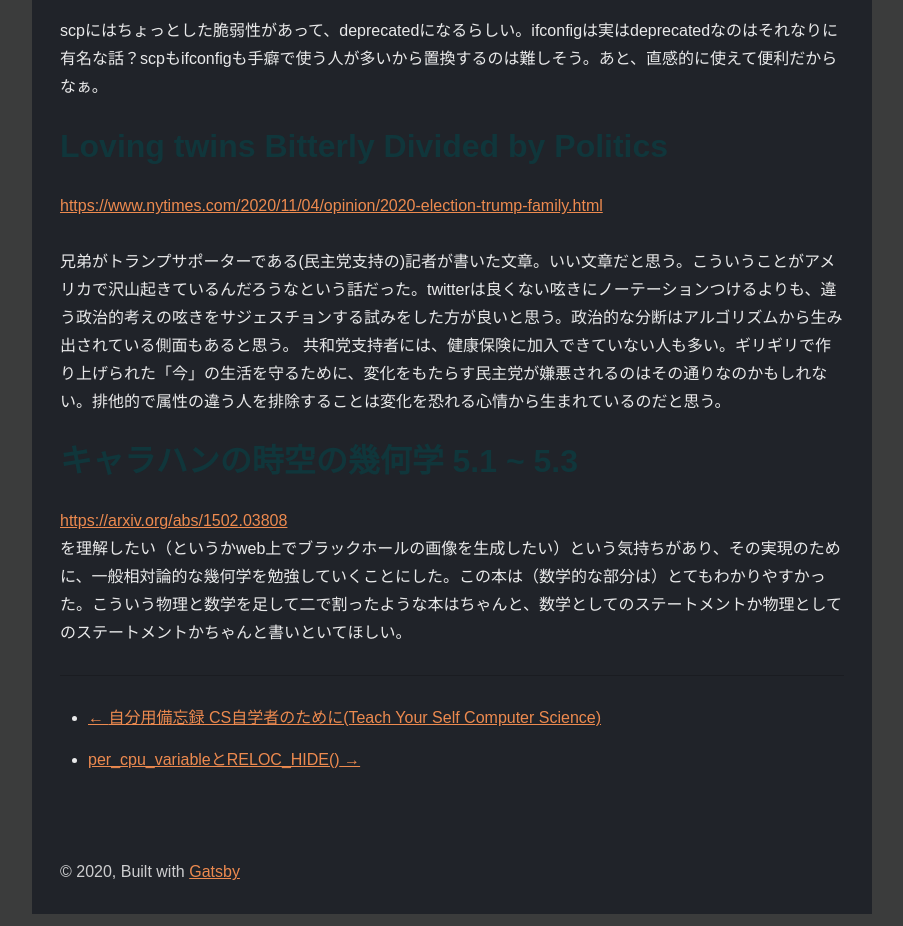
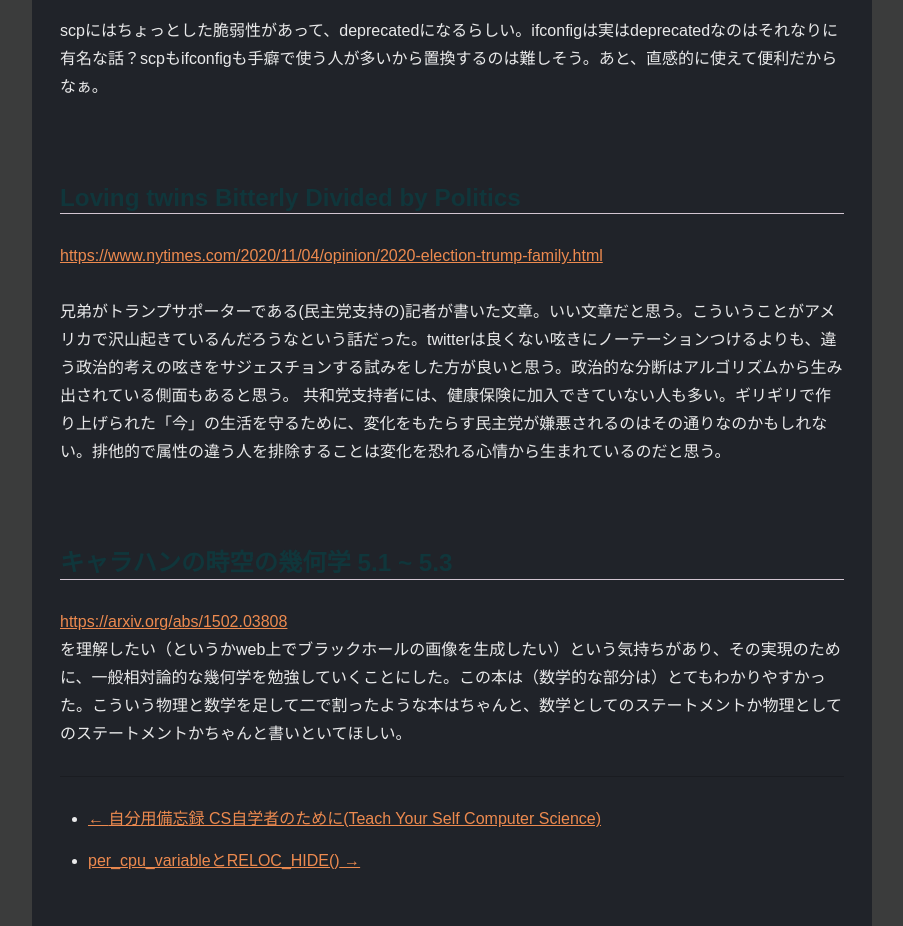
Before and after one commit to yukarinoki/blog, a Gatsby site: page /readings_Nov20/ in a window 1280 px wide. Shown: the part 1780-2706 px from the top of the page, without its empty margins (184-1087 px from the left). Built offline with nearby package versions, Linux system fonts and the light colour scheme; Gatsby itself is replaced by a stand-in of ours; some packages are replaced by stand-ins of ours.

Commit message:
fix indent

```diff
--- a/content/blog/readings_Nov20/index.md
+++ b/content/blog/readings_Nov20/index.md
@@ -48,12 +48,12 @@ https://lwn.net/SubscriberLink/835962/ae41b27bc20699ad/
 
 scpにはちょっとした脆弱性があって、deprecatedになるらしい。ifconfigは実はdeprecatedなのはそれなりに有名な話？scpもifconfigも手癖で使う人が多いから置換するのは難しそう。あと、直感的に使えて便利だからなぁ。
 
-# Loving twins Bitterly Divided by Politics
+## Loving twins Bitterly Divided by Politics
  https://www.nytimes.com/2020/11/04/opinion/2020-election-trump-family.html
 
 兄弟がトランプサポーターである(民主党支持の)記者が書いた文章。いい文章だと思う。こういうことがアメリカで沢山起きているんだろうなという話だった。twitterは良くない呟きにノーテーションつけるよりも、違う政治的考えの呟きをサジェスチョンする試みをした方が良いと思う。政治的な分断はアルゴリズムから生み出されている側面もあると思う。
 共和党支持者には、健康保険に加入できていない人も多い。ギリギリで作り上げられた「今」の生活を守るために、変化をもたらす民主党が嫌悪されるのはその通りなのかもしれない。排他的で属性の違う人を排除することは変化を恐れる心情から生まれているのだと思う。
 
-# キャラハンの時空の幾何学 5.1 ~ 5.3
+## キャラハンの時空の幾何学 5.1 ~ 5.3
 https://arxiv.org/abs/1502.03808
 を理解したい（というかweb上でブラックホールの画像を生成したい）という気持ちがあり、その実現のために、一般相対論的な幾何学を勉強していくことにした。この本は（数学的な部分は）とてもわかりやすかった。こういう物理と数学を足して二で割ったような本はちゃんと、数学としてのステートメントか物理としてのステートメントかちゃんと書いといてほしい。
```
